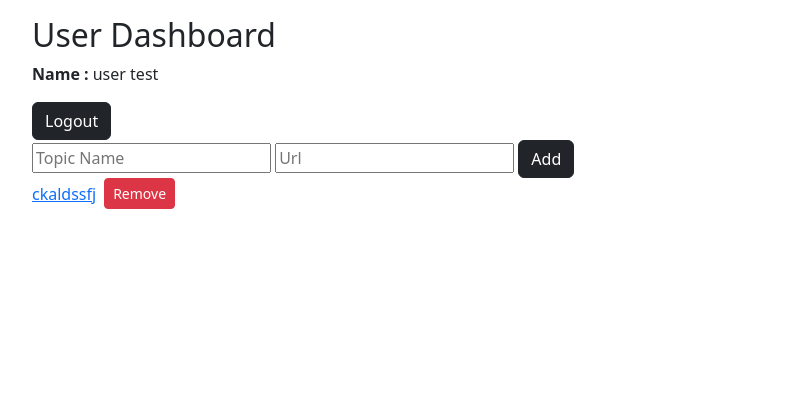
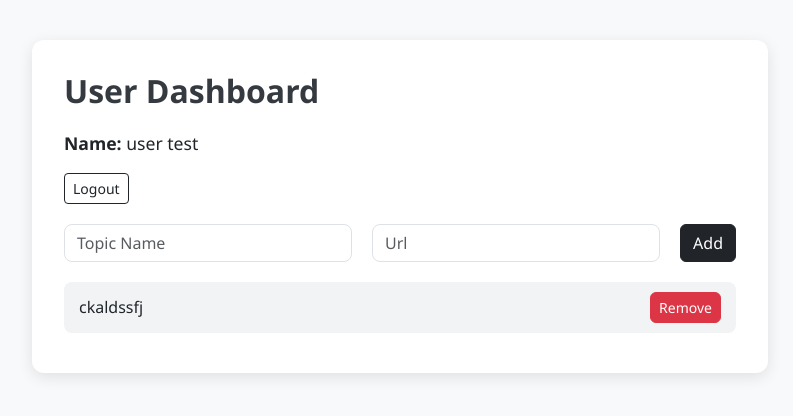
Before and after one commit to SurajPatil06/ChatGPT-Bookmark-Manager, a Flask app: page /dashboard in a window 1280 px wide. Shown: the top 416 px of the page, without its empty margins (240-1033 px from the left). Run offline with Flask 3, Linux system fonts and the light colour scheme; a user stored in the database is signed in.

Commit message:
CSS styling

```diff
--- /dev/null
+++ b/static/css/dashboard.css
@@ -0,0 +1,56 @@
+body {
+    background-color: #f8f9fa;
+    font-family: 'Segoe UI', Tahoma, Geneva, Verdana, sans-serif;
+}
+
+.dashboard-container {
+    background: #fff;
+    padding: 2rem;
+    border-radius: 12px;
+    box-shadow: 0 4px 15px rgba(0,0,0,0.1);
+    margin-top: 40px;
+}
+
+h2 {
+    font-weight: 600;
+    color: #343a40;
+    margin-bottom: 20px;
+}
+
+.user-info {
+    margin-bottom: 20px;
+    font-size: 1.1rem;
+}
+
+.form-control {
+    border-radius: 8px;
+    margin-right: 10px;
+}
+
+form.add-form {
+    display: flex;
+    gap: 10px;
+    margin-bottom: 20px;
+}
+
+.topics {
+    background: #f1f3f5;
+    padding: 10px 15px;
+    border-radius: 8px;
+    transition: all 0.2s ease-in-out;
+}
+
+.topics:hover {
+    background: #e9ecef;
+    transform: scale(1.01);
+}
+
+.topics a {
+    text-decoration: none;
+    font-weight: 500;
+    color: #212529;
+}
+
+.btn-danger {
+    border-radius: 6px;
+}
--- a/templates/dashboard.html
+++ b/templates/dashboard.html
@@ -6,26 +6,32 @@
   <meta name="viewport" content="width=device-width, initial-scale=1">
   <link href="https://cdn.jsdelivr.net/npm/bootstrap@5.3.3/dist/css/bootstrap.min.css" rel="stylesheet">
   <script src="https://cdn.jsdelivr.net/npm/bootstrap@5.3.3/dist/js/bootstrap.bundle.min.js"></script>
+  <link href="static/css/dashboard.css" rel="stylesheet">
+
 </head>
 <body>
 
-<div class="container mt-3">
+<div class="container">
     <div class="row justify-content-center">
-        <div class="col-sm-8">
-            <h2>User Dashboard</h2>
-            <p><b>Name : </b>{{user.name}}</p>
-            <a href="/logout" class="btn btn-dark">Logout</a>
-            <div>
-                <form action="/dashboard" method="post">
-                    <input type="text" placeholder="Topic Name" required name="topic">
-                    <input type="url" placeholder="Url" required name="url">
+        <div class="col-md-8">
+            <div class="dashboard-container">
+                <h2>User Dashboard</h2>
+                <div class="user-info">
+                    <p><b>Name:</b> {{user.name}}</p>
+                    <a href="/" class="btn btn-outline-dark btn-sm">Logout</a>
+                </div>
+
+                <form class="add-form" action="/dashboard" method="post">
+                    <input type="text" class="form-control" placeholder="Topic Name" required name="topic">
+                    <input type="url" class="form-control" placeholder="Url" required name="url">
                     <button class="btn btn-dark" type="submit">Add</button>
                 </form>
+
                 <div>
                     {% for key, value in topics.items() %}
-                        <div class="topics d-flex align-items-center mb-2">
-                            <a href="{{ value }}" target="_blank" class="me-2">{{ key }}</a>
-                            <form action="/dashboard" method="post" style="display:inline;">
+                        <div class="topics d-flex justify-content-between align-items-center mb-2">
+                            <a href="{{ value }}" target="_blank">{{ key }}</a>
+                            <form action="/dashboard" method="post" style="margin:0;">
                                 <button class="btn btn-danger btn-sm" type="submit" name="remove" value="{{ key }}">
                                     Remove
                                 </button>
@@ -33,11 +39,9 @@
                         </div>
                     {% endfor %}
                 </div>
-
             </div>
         </div>
     </div>
-
 </div>
 
 </body>
--- a/templates/login.html
+++ b/templates/login.html
@@ -6,6 +6,8 @@
   <meta name="viewport" content="width=device-width, initial-scale=1">
   <link href="https://cdn.jsdelivr.net/npm/bootstrap@5.3.3/dist/css/bootstrap.min.css" rel="stylesheet">
   <script src="https://cdn.jsdelivr.net/npm/bootstrap@5.3.3/dist/js/bootstrap.bundle.min.js"></script>
+  <link rel="stylesheet" href="static/css/login.css">
+
 </head>
 <body>
 
```
Also changed, not shown: static/css/login.css (added, +74 -0 lines), static/css/register.css (added, +46 -0 lines), templates/index.html (+48 -6 lines), templates/register.html (+5 -2 lines), instance/database.db.
